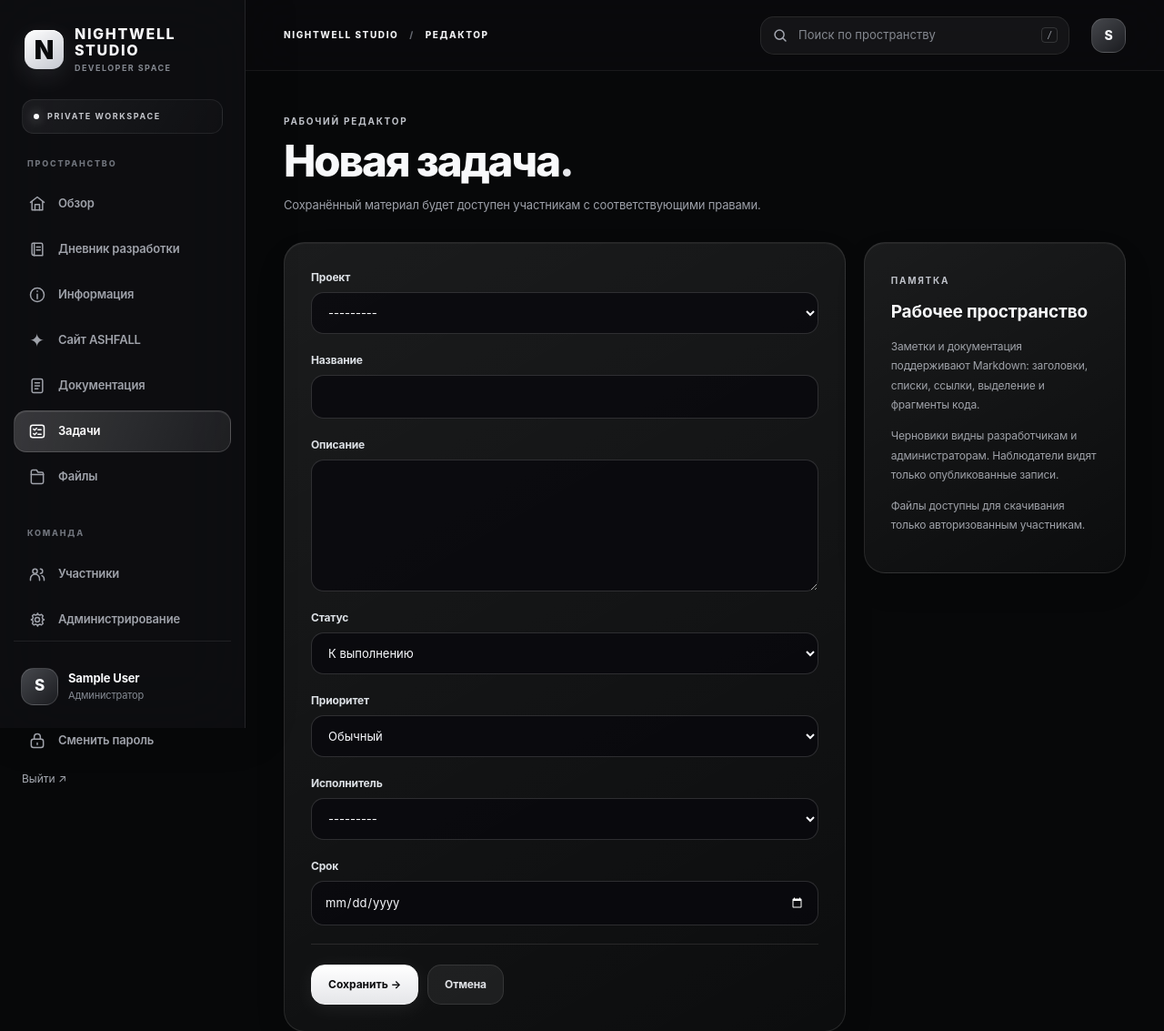
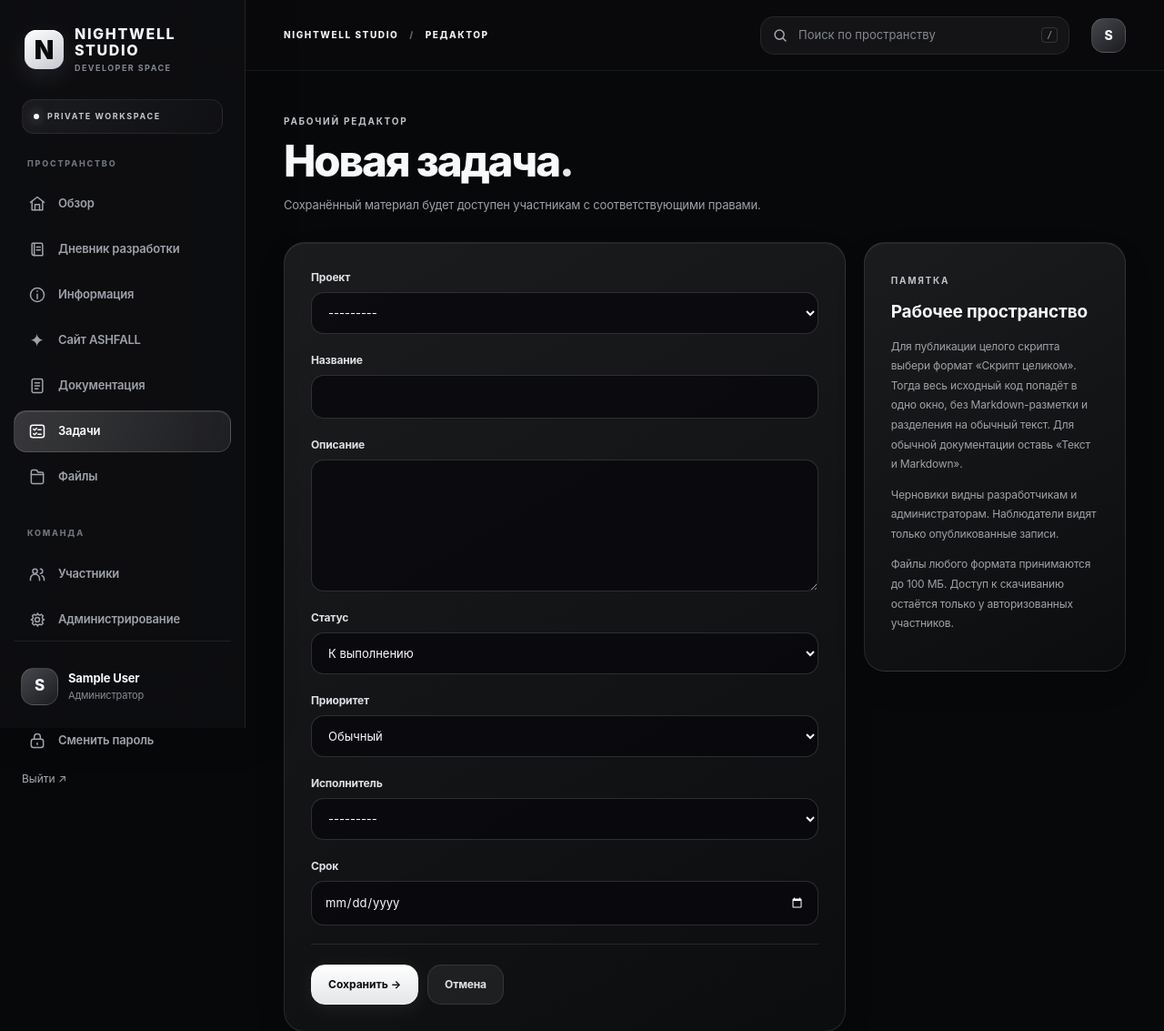
Before and after one commit to opoaal080-eng/Game-Dev, a Django app: page /tasks/new/ in a window 1280 px wide. Shown: the top 1133 px of the page at 91% size. Run offline with Django 5.2, Linux system fonts and the light colour scheme; the visitor is signed in with stand-in values (Sample User, id 1); data comes from the database, SQL or seed files in the repository; parts of the project's set-up code (start-up, migrations or seed data) failed here and were passed over.

Commit message:
Explain full-script mode and support for any file type in developer editor

```diff
--- a/templates/portal/editor.html
+++ b/templates/portal/editor.html
@@ -2,5 +2,5 @@
 {% block title %}{{ title }}{% endblock %}{% block crumb %}РЕДАКТОР{% endblock %}
 {% block content %}
 <div class="page-head"><div><span class="eyebrow">РАБОЧИЙ РЕДАКТОР</span><h1>{{ title }}<span class="accent">.</span></h1><p>Сохранённый материал будет доступен участникам с соответствующими правами.</p></div></div>
-<div class="form-panel"><form method="post" {% if file_form %}enctype="multipart/form-data"{% endif %} class="editor-form">{% csrf_token %}{% if form.non_field_errors %}<div class="error-box">{{ form.non_field_errors }}</div>{% endif %}{% for field in form %}<div class="field-row {% if field.field.widget.input_type == 'checkbox' %}field-checkbox{% endif %}"><label for="{{ field.id_for_label }}">{{ field.label }}</label>{{ field }}{% if field.help_text %}<small class="field-help">{{ field.help_text }}</small>{% endif %}{% if field.errors %}<span class="field-error">{{ field.errors|striptags }}</span>{% endif %}</div>{% endfor %}<div class="form-actions"><button type="submit" class="btn btn-primary">Сохранить →</button><a class="btn btn-ghost" href="javascript:history.back()">Отмена</a></div></form><aside class="editor-hint"><span class="eyebrow">ПАМЯТКА</span><h3>Рабочее пространство</h3><p>Заметки и документация поддерживают Markdown: заголовки, списки, ссылки, выделение и фрагменты кода.</p><p>Черновики видны разработчикам и администраторам. Наблюдатели видят только опубликованные записи.</p><p>Файлы доступны для скачивания только авторизованным участникам.</p></aside></div>
+<div class="form-panel"><form method="post" {% if file_form %}enctype="multipart/form-data"{% endif %} class="editor-form">{% csrf_token %}{% if form.non_field_errors %}<div class="error-box">{{ form.non_field_errors }}</div>{% endif %}{% for field in form %}<div class="field-row {% if field.field.widget.input_type == 'checkbox' %}field-checkbox{% endif %}"><label for="{{ field.id_for_label }}">{{ field.label }}</label>{{ field }}{% if field.help_text %}<small class="field-help">{{ field.help_text }}</small>{% endif %}{% if field.errors %}<span class="field-error">{{ field.errors|striptags }}</span>{% endif %}</div>{% endfor %}<div class="form-actions"><button type="submit" class="btn btn-primary">Сохранить →</button><a class="btn btn-ghost" href="javascript:history.back()">Отмена</a></div></form><aside class="editor-hint"><span class="eyebrow">ПАМЯТКА</span><h3>Рабочее пространство</h3><p>Для публикации целого скрипта выбери формат «Скрипт целиком». Тогда весь исходный код попадёт в одно окно, без Markdown-разметки и разделения на обычный текст. Для обычной документации оставь «Текст и Markdown».</p><p>Черновики видны разработчикам и администраторам. Наблюдатели видят только опубликованные записи.</p><p>Файлы любого формата принимаются до 100 МБ. Доступ к скачиванию остаётся только у авторизованных участников.</p></aside></div>
 {% endblock %}
```
